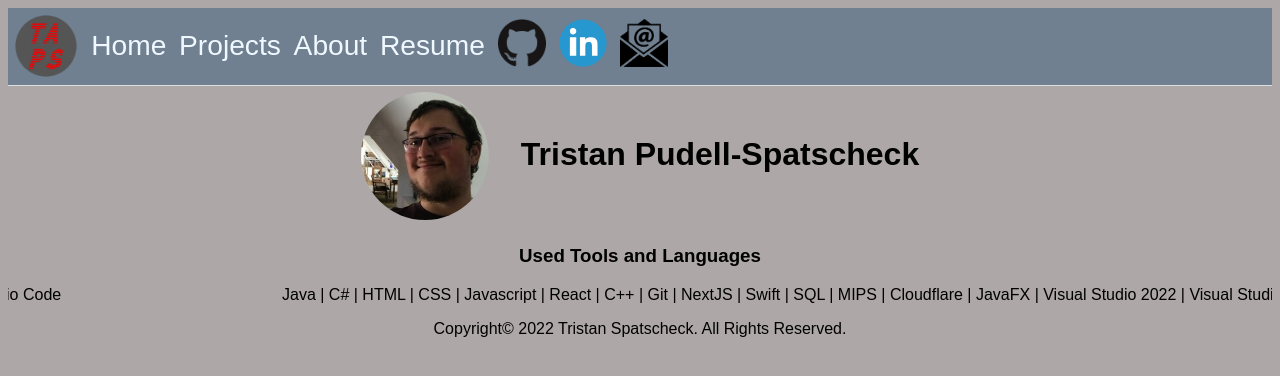
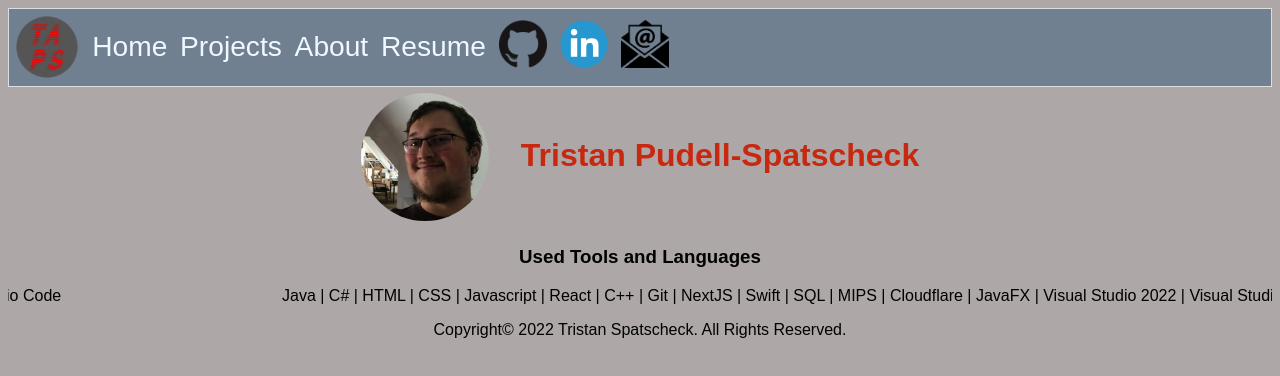
Before and after one commit to tapscodes/tapscodes.github.io, a Next.js app: page / in a window 1280 px wide. Shown: the top 376 px of the page. Built offline with nearby package versions, Linux system fonts and the light colour scheme.

Commit message:
Recolored Main Page

```diff
--- a/styles/globals.css
+++ b/styles/globals.css
@@ -15,6 +15,7 @@ body{
 }
 
 .quote_text{
+  color: rgb(200, 40, 15);
   text-align: center;
   margin-top: 3.5%;
   margin-left: 2.5vw;
@@ -30,8 +31,8 @@ body{
   padding: 0.5vw;
   display: flex;
   align-items: center;
-  background-color: slategrey;
-  border-bottom: .01vw solid #ddd;
+  background-color: rgb(112,128,144);
+  border: .01vw solid #ddd;
 }
 .navbar a{ /*Links*/
   color:aliceblue;
```
